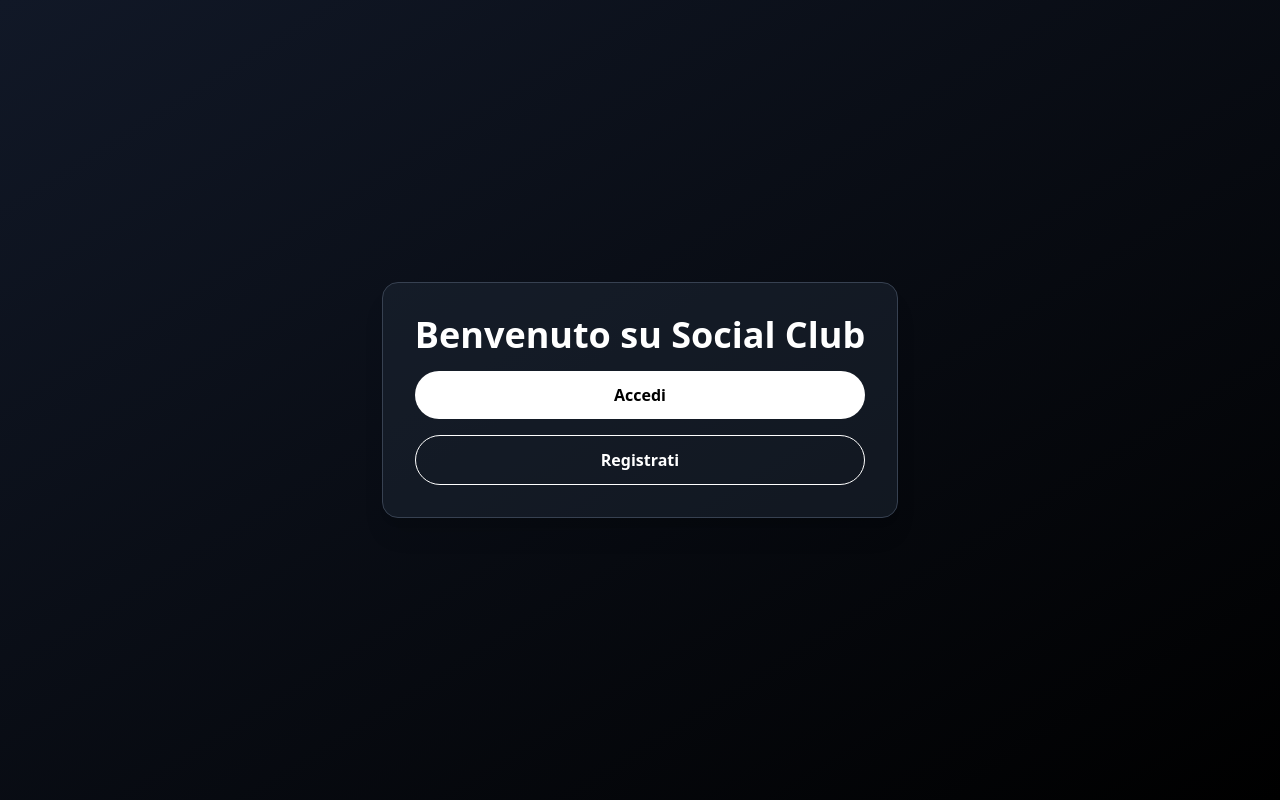
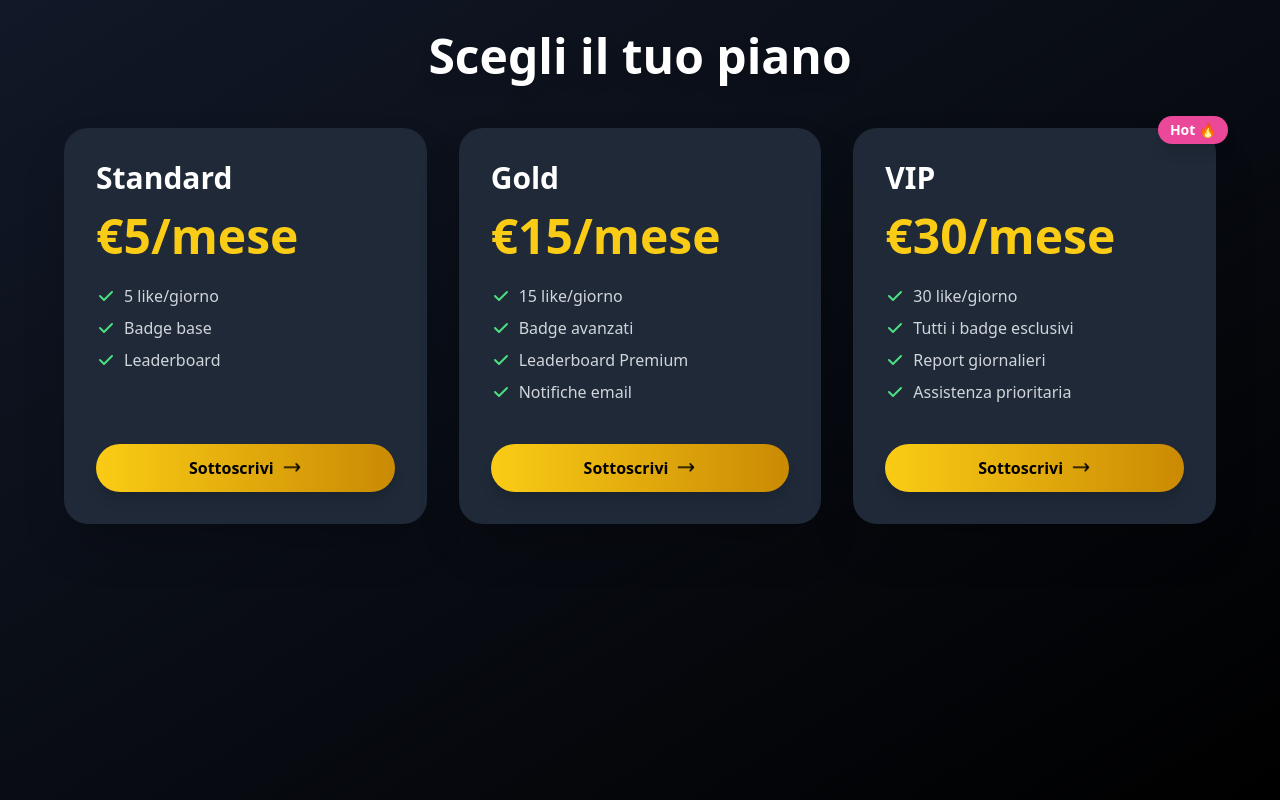
Before and after one commit to mirkogalizia/social-club-complete, a Next.js app: page / in a window 1280 px wide. Built offline with nearby package versions, Linux system fonts and the light colour scheme; no server answers.

Commit message:
Feat: home page redesign with animated plan cards

```diff
--- a/pages/index.tsx
+++ b/pages/index.tsx
@@ -1,19 +1,111 @@
-import Head from 'next/head';
-import Link from 'next/link';
+// pages/index.tsx
+import Head from 'next/head'
+import { useRouter } from 'next/router'
+import { useEffect, useState } from 'react'
+import { onAuthStateChanged, User } from 'firebase/auth'
+import auth from '../firebase/auth'
+import { motion } from 'framer-motion'
 
 export default function Home() {
+  const router = useRouter()
+  const [user, setUser] = useState<User | null>(null)
+
+  useEffect(() => {
+    const unsub = onAuthStateChanged(auth, (u) => setUser(u))
+    return () => unsub()
+  }, [])
+
+  const plans = [
+    {
+      id: 'standard',
+      name: 'Standard',
+      price: '€5/mese',
+      perks: ['5 like/giorno', 'Badge base', 'Leaderboard'],
+    },
+    {
+      id: 'gold',
+      name: 'Gold',
+      price: '€15/mese',
+      perks: ['15 like/giorno', 'Badge avanzati', 'Leaderboard Premium', 'Notifiche email'],
+    },
+    {
+      id: 'vip',
+      name: 'VIP',
+      price: '€30/mese',
+      perks: ['30 like/giorno', 'Tutti i badge esclusivi', 'Report giornalieri', 'Assistenza prioritaria'],
+    },
+  ]
+
+  const handleSubscribe = (planId: string) => {
+    if (!user) {
+      // Se non loggato, vai a signup e poi rimanda al pricing
+      router.push(`/signup?redirect=/pricing?plan=${planId}`)
+    } else {
+      router.push(`/pricing?plan=${planId}`)
+    }
+  }
+
   return (
     <>
-      <Head><title>Social Club</title></Head>
-      <div className="min-h-screen bg-gradient-to-br from-gray-900 to-black flex items-center justify-center">
-        <div className="text-center text-white p-8 rounded-2xl border border-gray-700 shadow-xl bg-gray-800/50">
-          <h1 className="text-4xl font-bold mb-4">Benvenuto su Social Club</h1>
-          <div className="flex flex-col gap-4">
-            <Link href="/login" className="bg-white text-black px-6 py-3 rounded-full font-semibold hover:bg-gray-200 transition">Accedi</Link>
-            <Link href="/signup" className="border border-white text-white px-6 py-3 rounded-full font-semibold hover:bg-white hover:text-black transition">Registrati</Link>
-          </div>
+      <Head>
+        <title>Social Club – Scegli il tuo piano</title>
+      </Head>
+      <div className="min-h-screen bg-gradient-to-br from-gray-900 to-black flex flex-col items-center p-8">
+        <h1 className="text-5xl font-extrabold text-white mb-12 drop-shadow-lg">
+          Scegli il tuo piano
+        </h1>
+        <div className="grid gap-8 grid-cols-1 md:grid-cols-3 w-full max-w-6xl">
+          {plans.map((plan, idx) => (
+            <motion.div
+              key={plan.id}
+              className="relative bg-gray-800 p-8 rounded-3xl shadow-2xl flex flex-col justify-between"
+              whileHover={{ scale: 1.05, rotateX: 3, rotateY: -3, boxShadow: '0 20px 40px rgba(0,0,0,0.4)' }}
+              transition={{ type: 'spring', stiffness: 200, damping: 20 }}
+            >
+              <div>
+                <h2 className="text-3xl font-semibold text-white mb-4">{plan.name}</h2>
+                <p className="text-5xl font-bold text-yellow-400 mb-6">{plan.price}</p>
+                <ul className="space-y-2 mb-6">
+                  {plan.perks.map((perk) => (
+                    <li key={perk} className="flex items-center text-gray-300">
+                      <svg className="w-5 h-5 text-green-400 mr-2 flex-shrink-0" fill="currentColor" viewBox="0 0 20 20">
+                        <path
+                          fillRule="evenodd"
+                          d="M16.707 5.293a1 1 0 00-1.414 0L8 12.586 4.707 9.293a1 1 0 10-1.414
+                             1.414l4 4a1 1 0 001.414 0l8-8a1 1 0 000-1.414z"
+                          clipRule="evenodd"
+                        />
+                      </svg>
+                      {perk}
+                    </li>
+                  ))}
+                </ul>
+              </div>
+              <button
+                onClick={() => handleSubscribe(plan.id)}
+                className="mt-4 w-full py-3 bg-gradient-to-r from-yellow-400 to-yellow-600
+                          text-black font-semibold rounded-full shadow-lg hover:from-yellow-500 hover:to-yellow-700
+                          transform hover:-translate-y-1 transition flex items-center justify-center"
+              >
+                Sottoscrivi
+                <svg
+                  className="w-5 h-5 ml-2 animate-bounce"
+                  fill="none"
+                  stroke="currentColor"
+                  viewBox="0 0 24 24"
+                >
+                  <path strokeLinecap="round" strokeLinejoin="round" strokeWidth={2} d="M17 8l4 4m0 0l-4 4m4-4H3" />
+                </svg>
+              </button>
+              {plan.id === 'vip' && (
+                <span className="absolute -top-3 -right-3 bg-pink-500 text-white px-3 py-1 rounded-full text-sm font-bold shadow-lg">
+                  Hot 🔥
+                </span>
+              )}
+            </motion.div>
+          ))}
         </div>
       </div>
     </>
-  );
+  )
 }
```
